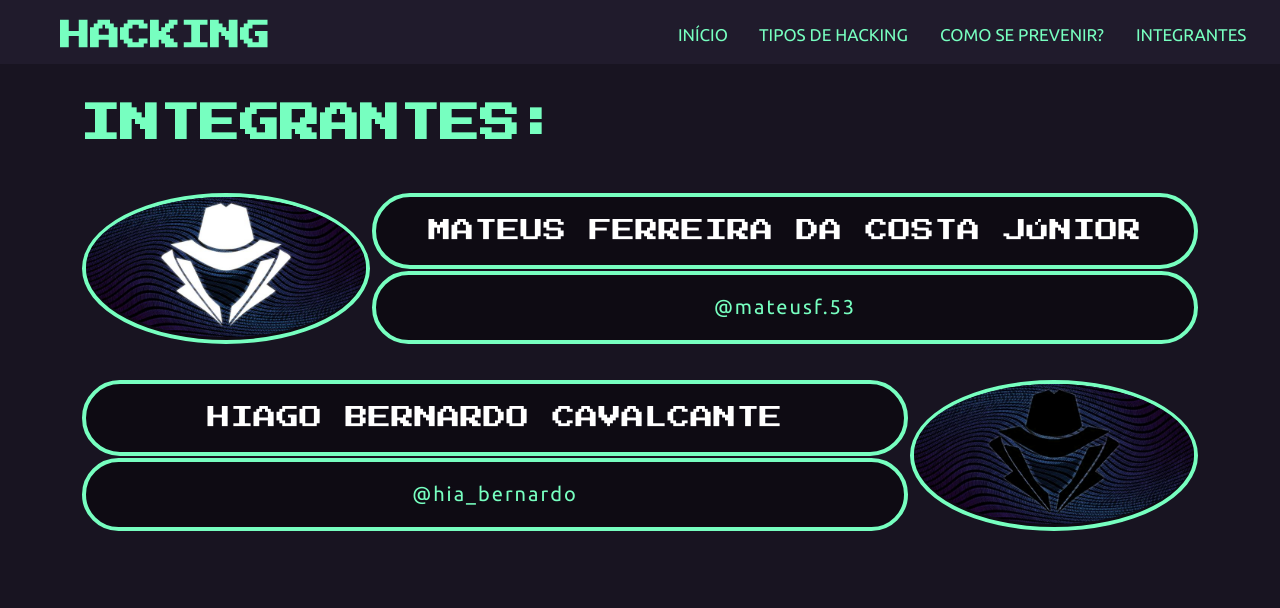
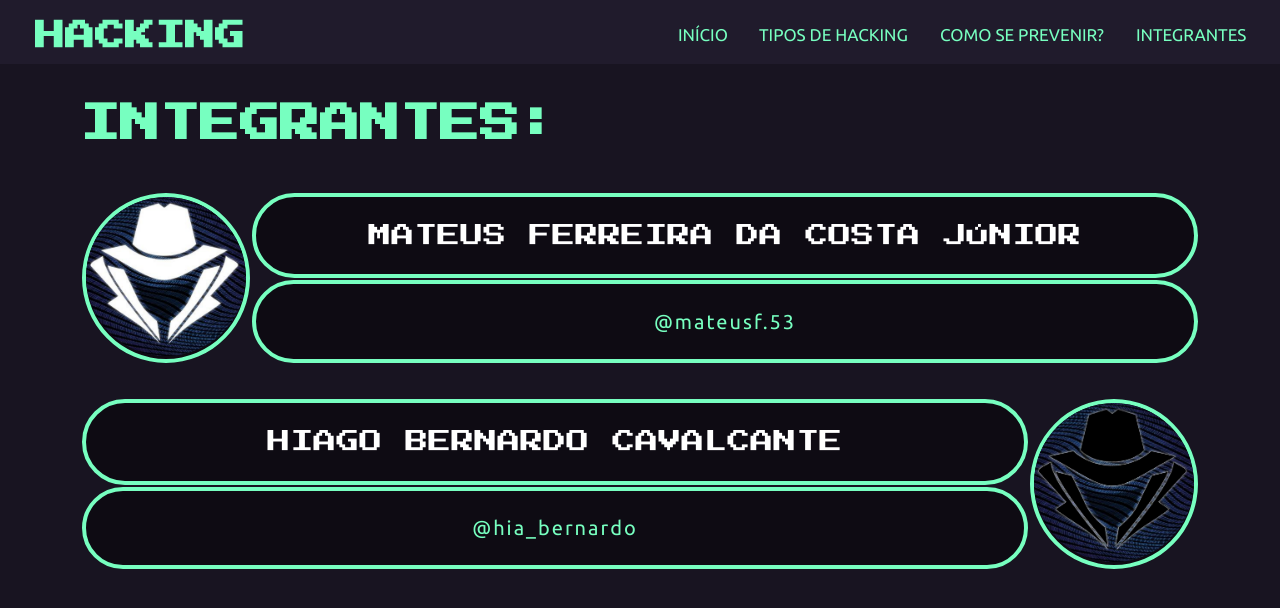
Before and after one commit to Brazoo/Hacking, a PHP site: page /site/int.html in a window 1280 px wide. Shown: the top 608 px of the page. Run offline with PHP 8.4, Linux system fonts and the light colour scheme.

Commit message:
Add files via upload

```diff
--- a/site/int.html
+++ b/site/int.html
@@ -29,7 +29,7 @@
         <h1>Integrantes:</h1>
         <table>
             <tr>
-                <td class="img" rowspan="2"><img src="../imgs/white_hat.jpg" alt="Foto de Mateus"></td>
+                <td class="img" rowspan="2"><img src="../imgs/white_hat.png" alt="white_hat_mateus"></td>
                 <td class="name">Mateus Ferreira da Costa Júnior</td>
             </tr>
             <tr>
@@ -40,7 +40,7 @@
         <table>
             <tr>
                 <td class="name">Hiago Bernardo Cavalcante</td>
-                <td class="img" rowspan="2"><img src="../imgs/black_hat.png" alt="Foto de Hiago"></td>
+                <td class="img" rowspan="2"><img src="../imgs/black_hat.png" alt="black_hat_hiago"></td>
             </tr>
             <tr>
                 <td class="sub">@hia_bernardo</td>
--- a/style.css
+++ b/style.css
@@ -72,7 +72,7 @@ label.logo a {
 	color: #77ffc0;
 	font-size: 30px;
 	line-height: 9vh;
-	margin: 0 60px;
+	margin: 0 35px;
 	font-weight: bold;
 	text-transform: uppercase;
 	font-family: 'Press Start 2P';
--- a/styles/int.css
+++ b/styles/int.css
@@ -31,12 +31,11 @@ tr {
 
 .img {
 	border-radius: 100%;
-    width: 280px;
+	width: 160px;
 }
 
 .img img {
-	size: 100px;
-    width: 280px;
+	width: 160px;
 	border-radius: 100%;
 }
 
@@ -74,19 +73,19 @@ tr {
 @media (max-width: 858px) {
 	.img {
 		border-radius: 50%;
-        width: 210px;
+		width: 140px;
 	}
 
 	.img img {
-        width: 220px;
+		width: 140px;
 		border-radius: 100%;
 	}
 
 	td.name {
 		text-align: center;
-        font-size: 20px;
-        line-height: 26px;
-        padding: 2vh;
+		font-size: 19px;
+		line-height: 25px;
+		padding: 1vh;
 	}
 
 	.sub {
```
Also changed, not shown: imgs/black_hat.png, imgs/white_hat.png (added). Lines whose indentation alone changed are shown as unchanged.
